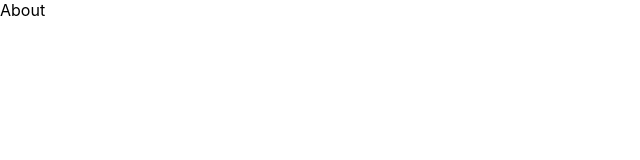
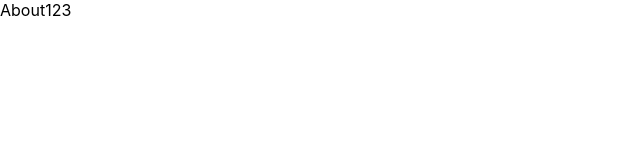
Before and after one commit to Ramyatta40/BeTareeqak, a React (Create React App) app: page /about in a window 1280 px wide. Shown: the top 160 px of the page, without its empty margins (0-640 px from the left). Built offline with nearby package versions, Linux system fonts and the light colour scheme.

Commit message:
Update About.js

```diff
--- a/src/components/About.js
+++ b/src/components/About.js
@@ -1,7 +1,7 @@
 import React from "react";
 
 const About = () => {
-  return <div>About</div>;
+  return <div>About123</div>;
 };
 
 export default About;
```
